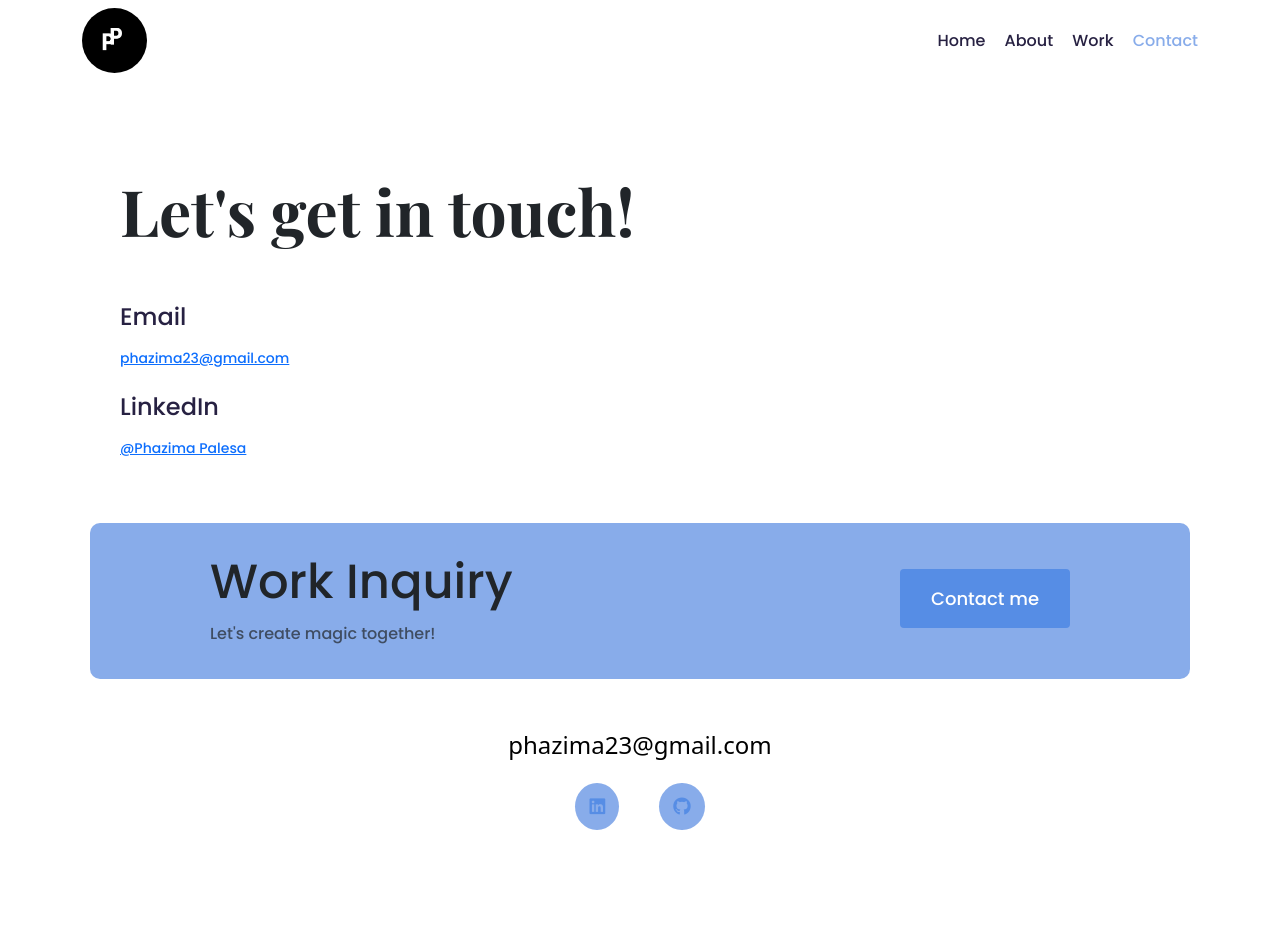
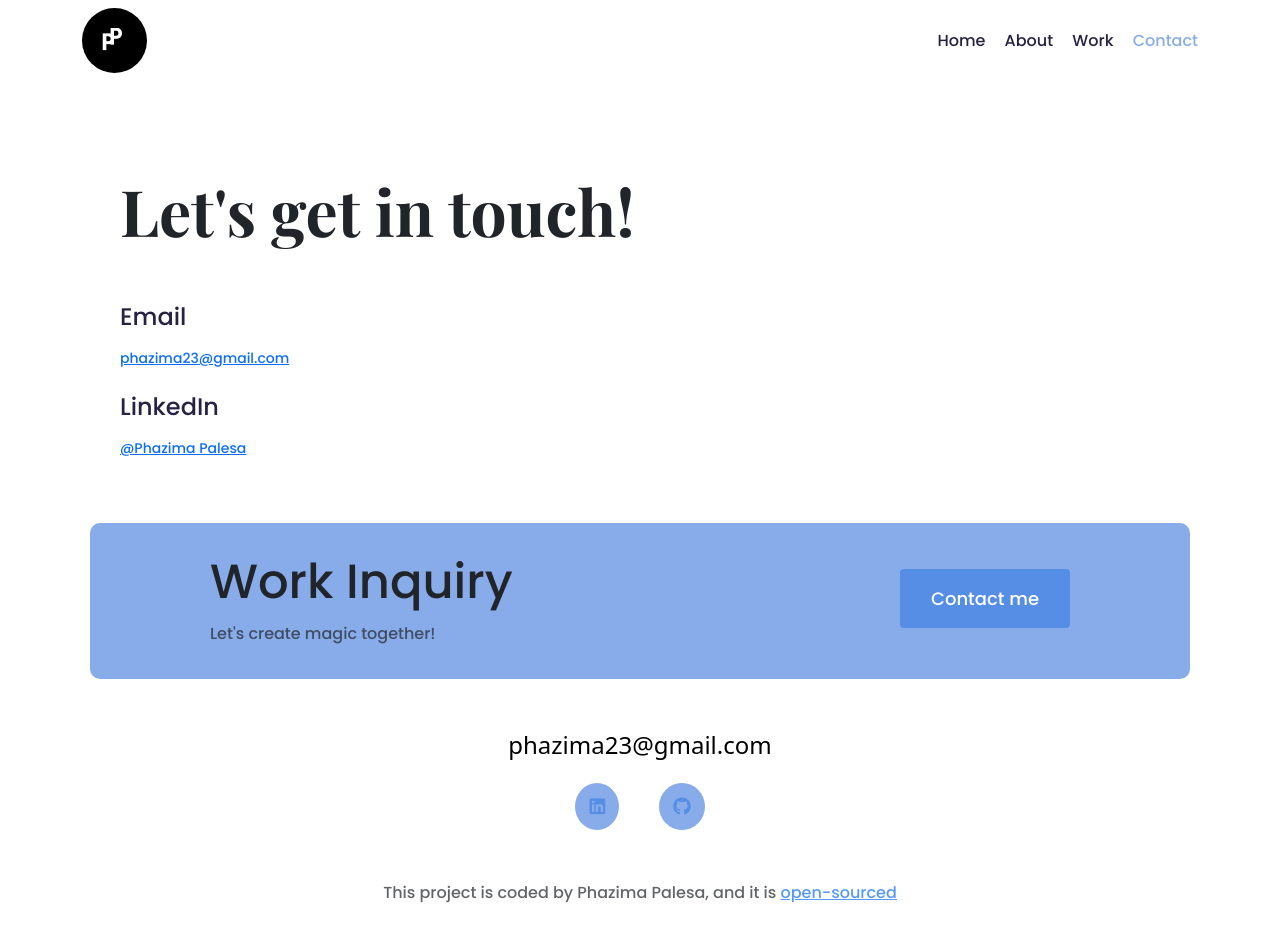
Before and after one commit to LesaN99/Portfolio-project, a plain HTML site: page contact.html in a window 1280 px wide. Drawn offline with nearby package versions, Linux system fonts and the light colour scheme.

Commit message:
Added the project;s Github respository link.

```diff
--- a/contact.html
+++ b/contact.html
@@ -74,6 +74,11 @@
                     <i class="fa-brands fa-github"></i>
                 </a>
             </div>
+            <p class="details text-center mt-5">This project is coded by Phazima Palesa, and it is
+                <a href="https://github.com/LesaN99/Portfolio-project" traget="_blank" title="Github project link">
+                    open-sourced
+                </a>
+            </p>
         </footer>
     </div>
 </body>
```
Also changed, not shown: about.html (+5 -0 lines).
